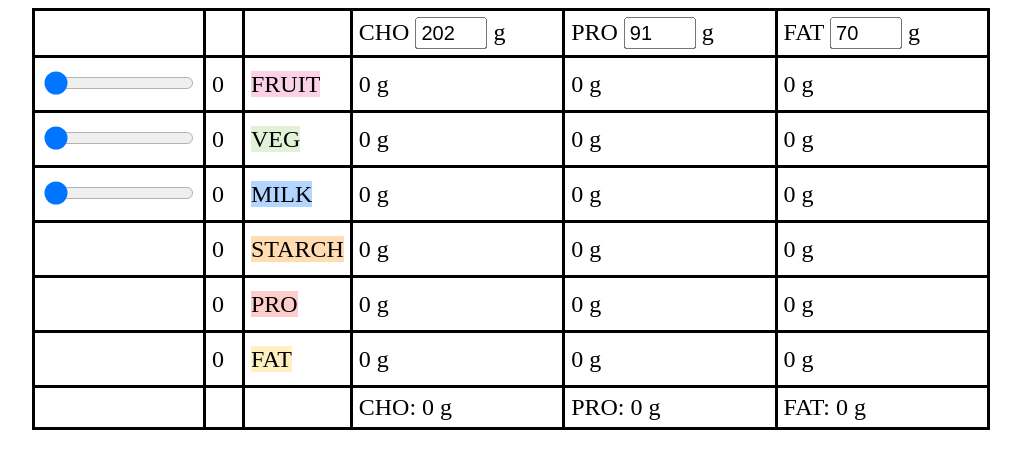
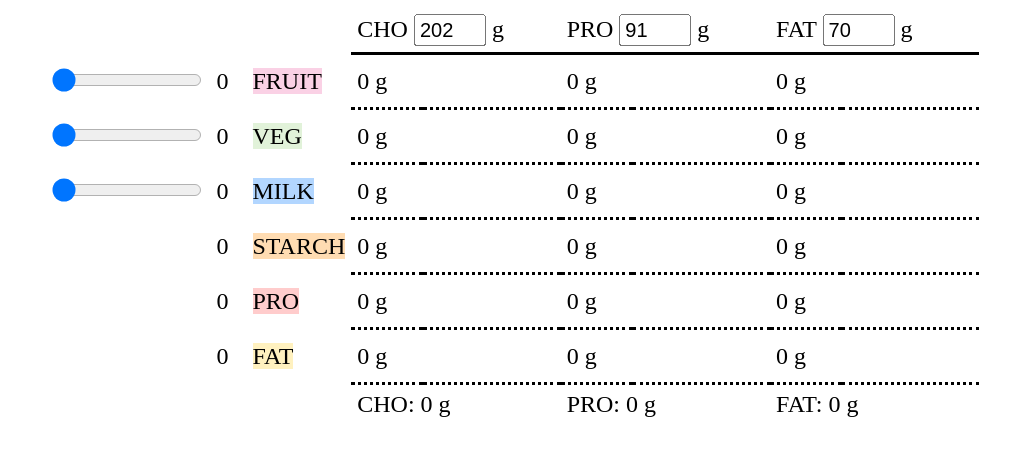
Before and after one commit to juangutie/exchange-calculator, a plain HTML site: page index.html in a window 1280 px wide. Shown: the whole page, without its empty margins (129-1150 px from the left). Drawn offline with Linux system fonts and the light colour scheme.

Commit message:
feat: make borders prettier
Keep only a few borders to make them prettier.

```diff
--- a/index.html
+++ b/index.html
@@ -9,9 +9,9 @@
         <td class="table__cell">
         <td class="table__cell table__cell--servings-header">
         <td class="table__cell">
-        <td class="table__cell" colspan="2"> <label>CHO <span class="table__nutrient"><input class="js-goal-nutrient table__goal-input" name="goal_cho" type="number" value="202"> g</label></span>
-        <td class="table__cell" colspan="2"> <label>PRO <span class="table__nutrient"><input class="js-goal-nutrient table__goal-input" name="goal_pro" type="number" value="91"> g</label></span>
-        <td class="table__cell" colspan="2"> <label>FAT <span class="table__nutrient"><input class="js-goal-nutrient table__goal-input" name="goal_fat" type="number" value="70"> g</label></span>
+        <td class="table__cell table__cell--nutrient-header" colspan="2"> <label>CHO <span class="table__nutrient"><input class="js-goal-nutrient table__goal-input" name="goal_cho" type="number" value="202"> g</label></span>
+        <td class="table__cell table__cell--nutrient-header" colspan="2"> <label>PRO <span class="table__nutrient"><input class="js-goal-nutrient table__goal-input" name="goal_pro" type="number" value="91"> g</label></span>
+        <td class="table__cell table__cell--nutrient-header" colspan="2"> <label>FAT <span class="table__nutrient"><input class="js-goal-nutrient table__goal-input" name="goal_fat" type="number" value="70"> g</label></span>
     <tr class="js-last-row">
         <td class="table__cell">
         <td class="table__cell">
--- a/style.css
+++ b/style.css
@@ -10,7 +10,6 @@ html {
 }
 
 .table__cell {
-  border-style: solid;
   padding: 4px;
 }
 
@@ -18,13 +17,18 @@ html {
   width: 2ch;
 }
 
+.table__cell--nutrient-header {
+  border-bottom-style: solid;
+  border-collapse: collapse;
+}
+
 .table__cell--nutrient {
+  border-bottom-style: dotted;
   width: 5ch;
-  border-right-style: none;
 }
 
 .table__cell--rate {
-  border-left-style: none;
+  border-bottom-style: dotted;
   opacity: 0;
 }
 
```
